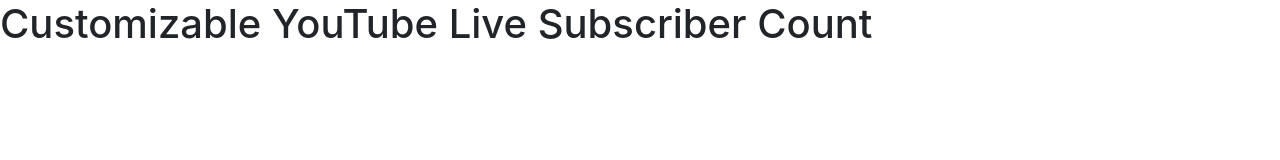
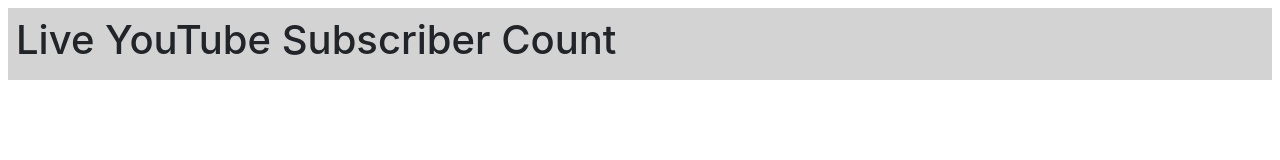
Before and after one commit to iwillreku3206/LiveYTSubs, a website: page index.html in a window 1280 px wide. Drawn offline with nearby package versions, Linux system fonts and the light colour scheme.

Commit message:
added css

```diff
--- /dev/null
+++ b/css/main.css
@@ -0,0 +1,10 @@
+body {
+    margin: 6pt;
+    background-color: white;
+}
+
+.content {
+    padding: 6pt;
+    background-color: lightgray;
+
+}
--- a/index.html
+++ b/index.html
@@ -8,6 +8,10 @@
 
     <!-- Bootstrap CSS -->
     <link rel="stylesheet" href="https://stackpath.bootstrapcdn.com/bootstrap/4.3.1/css/bootstrap.min.css" integrity="sha384-ggOyR0iXCbMQv3Xipma34MD+dH/1fQ784/j6cY/iJTQUOhcWr7x9JvoRxT2MZw1T" crossorigin="anonymous">
+
+    <!-- Custom CSS -->
+    <link rel="stylesheet" href="./css/main.css">
+
   </head>
   <body>
 
@@ -15,10 +19,12 @@
 
     <!-- Optional JavaScript -->
     <!-- jQuery first, then Popper.js, then Bootstrap JS -->
-    <script src="https://code.jquery.com/jquery-3.3.1.slim.min.js" integrity="sha384-q8i/X+965DzO0rT7abK41JStQIAqVgRVzpbzo5smXKp4YfRvH+8abtTE1Pi6jizo" crossorigin="anonymous"></script>
+    <script src="https://ajax.googleapis.com/ajax/libs/jquery/3.5.1/jquery.min.js"></script>
     <script src="https://cdnjs.cloudflare.com/ajax/libs/popper.js/1.14.7/umd/popper.min.js" integrity="sha384-UO2eT0CpHqdSJQ6hJty5KVphtPhzWj9WO1clHTMGa3JDZwrnQq4sF86dIHNDz0W1" crossorigin="anonymous"></script>
     <script src="https://stackpath.bootstrapcdn.com/bootstrap/4.3.1/js/bootstrap.min.js" integrity="sha384-JjSmVgyd0p3pXB1rRibZUAYoIIy6OrQ6VrjIEaFf/nJGzIxFDsf4x0xIM+B07jRM" crossorigin="anonymous"></script>
 
-    <h1>Customizable YouTube Live Subscriber Count</h1>
+    <div class="content">
+        <h1>Live YouTube Subscriber Count</h1>
+    </div>
   </body>
 </html>
```
Also changed, not shown: js/youtube.js (renamed from youtube.js).
